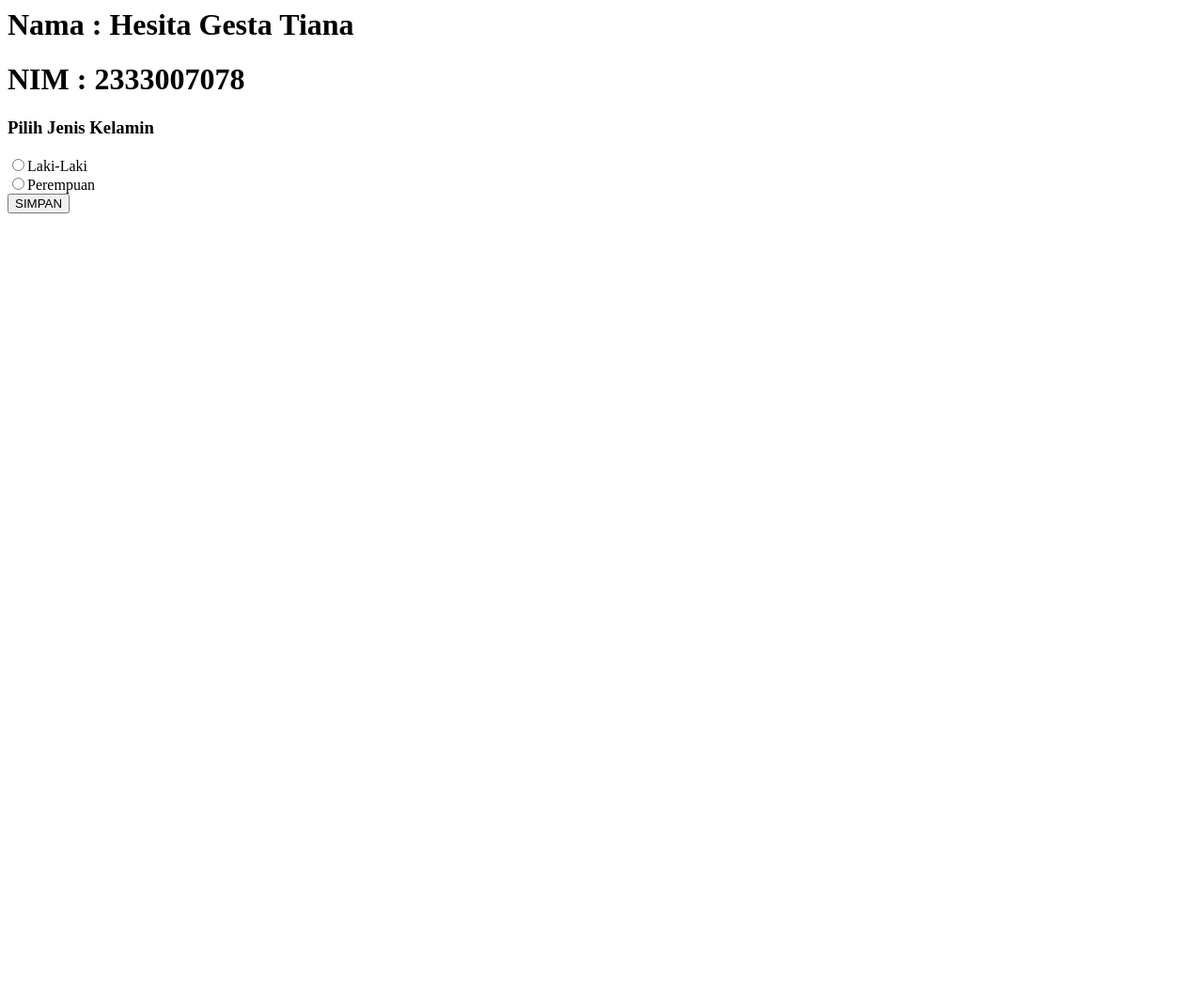
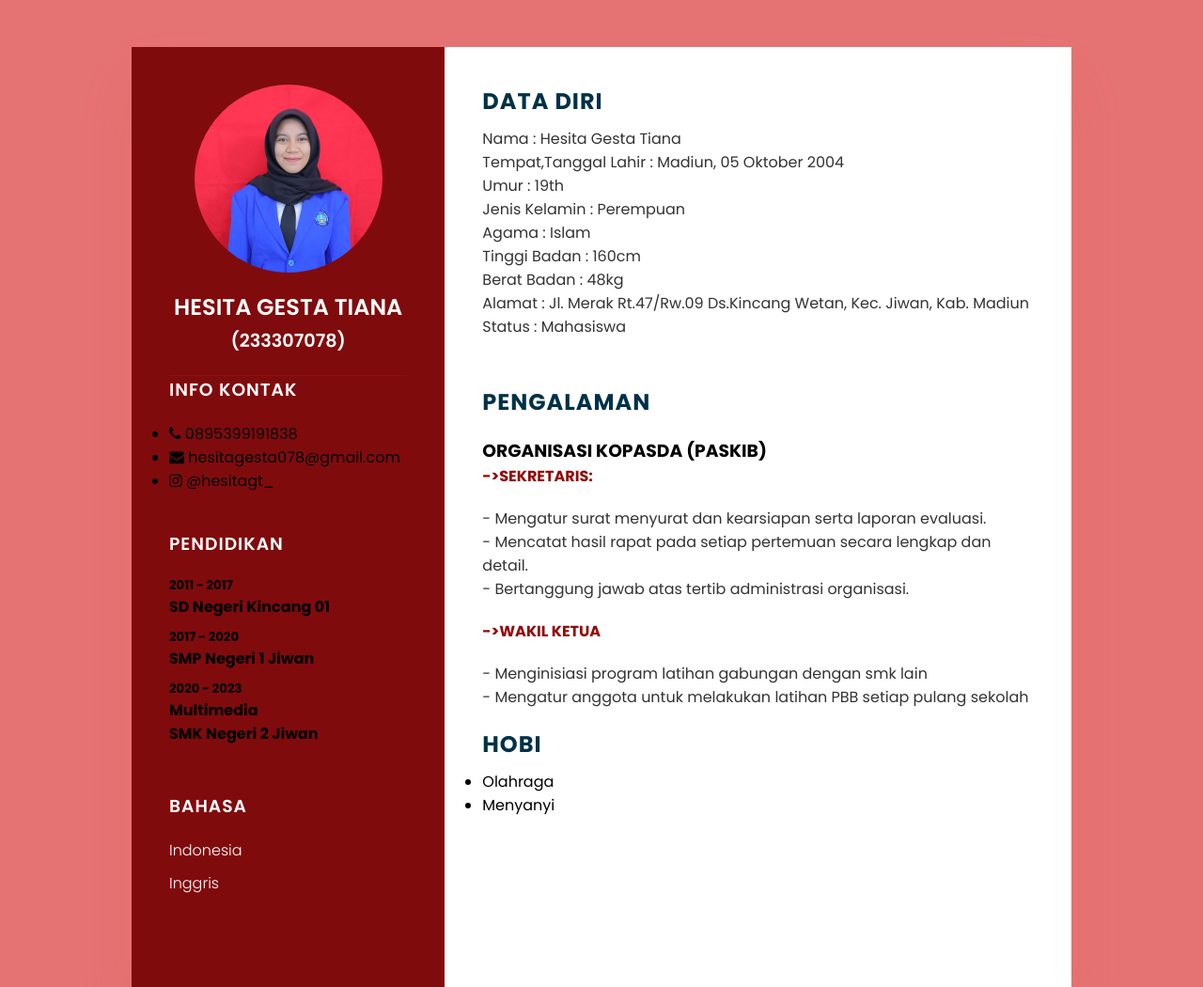
Before and after one commit to Hesita078/TI2C-uiweb, a plain HTML site: page index.html in a window 1280 px wide. Shown: the whole page at 94% size. Before the commit the page ends 800 px from the top, so only its background shows below. Drawn offline with Linux system fonts and the light colour scheme.

Commit message:
Menambahkan Data Diri

```diff
--- a/index.html
+++ b/index.html
@@ -1,17 +1,117 @@
-<html>
-    <head>
-        <title>Latihan User Interface</title>
-    </head>
-    <body>
-        <h1>Nama : Hesita Gesta Tiana</h1>
-        <h1>NIM : 2333007078</h1>
-
-        <h3>Pilih Jenis Kelamin</h3>
-
-        <form action="">
-            <input type="radio" name="gender" value="laki-laki">Laki-Laki <br>
-            <input type="radio" name="gender" value="perempuan">Perempuan <br>
-            <input type="submit" value="SIMPAN">
-        </form>
-    </body>
+<!DOCTYPE html>
+<html lang="en">
+<head>
+    <meta name="viewport" content="width=device-width, initial-scale=1.0">
+    <title>CV or Remuse Design</title>
+    <link rel="stylesheet" href="https://cdnjs.cloudflare.com/ajax/libs/font-awesome/4.7.0/css/font-awesome.css" integrity="sha512-5A8nwdMOWrSz20fDsjczgUidUBR8liPYU+WymTZP1lmY9G6Oc7HlZv156XqnsgNUzTyMefFTcsFH/tnJE/+xBg==" crossorigin="anonymous" referrerpolicy="no-referrer" />
+    <link rel="stylesheet" type="text/css" href="style.css">
+</head>
+<body>
+    <div class="container">
+        <div class="left_Side">
+            <div class="profileText">
+                <div class="imgBx">
+                    <img src="Profile.jpg">
+                </div>
+                <h2>Hesita Gesta Tiana<br><span>(233307078)</span></h2>
+            </div>
+            <div class="INFO KONTAK">
+            <h3 class="title">INFO KONTAK</h3>
+            <ul>
+                <li>
+                    <span class="icon"><i class="fa fa-phone" aria-hidden="true"></i></span>
+                    <span class="text">0895399191838</span>
+                </li>
+                <li>
+                    <span class="icon"><i class="fa fa-envelope" aria-hidden="true"></i></span>
+                    <span class="text">hesitagesta078@gmail.com</span>
+                </li>
+                <li>
+                    <span class="icon"><i class="fa fa-instagram" aria-hidden="true"></i></span>
+                    <span class="text">@hesitagt_</span>
+                </li>
+            </ul>
+        </div>
+        <div class="contactInfo PENDIDIKAN">
+            <h3 class="title">PENDIDIKAN</h3>
+            <ul>
+                <li>
+                   <h5>2011 - 2017</h5>
+                   <h4>SD Negeri Kincang 01 </h4>
+                </li>
+                <li>
+                    <h5>2017 - 2020</h5>
+                    <h4>SMP Negeri 1 Jiwan</h4>
+                 </li>
+                 <li>
+                    <h5>2020 - 2023</h5>
+                    <h4>Multimedia</h4>
+                    <h4>SMK Negeri 2 Jiwan</h4>
+                 </li>
+            </ul>
+        </div>
+        <div class="contactInfo BAHASA">
+            <h3 class="title">BAHASA</h3>
+            <ul>
+                <li>
+                    <span class="text">Indonesia</span>
+                    <span class="percent"></span>
+                    <div style="width: 90%;"></div>
+                </li>
+                <li>
+                    <span class="text">Inggris</span>
+                    <span class="percent"></span>
+                    <div style="width: 50%;"></div>
+                </li>
+            </ul>
+    </div>
+    </div>
+  <div class="right_Side">
+  <div class="about">
+    <h2 class="title2">DATA DIRI</h2>
+    <p>Nama                  : Hesita Gesta Tiana </p>
+    <p>Tempat,Tanggal Lahir  : Madiun, 05 Oktober 2004</p>
+    <p>Umur                  : 19th</p>
+    <p>Jenis Kelamin         : Perempuan</p>
+    <p>Agama                 : Islam</p>
+    <p>Tinggi Badan          : 160cm</p>
+    <p>Berat Badan           : 48kg</p>
+    <p>Alamat                : Jl. Merak Rt.47/Rw.09 Ds.Kincang Wetan, Kec. Jiwan, Kab. Madiun</p>
+    <p>Status                : Mahasiswa</p>
+  </div>
+  <div class="about">
+    <h2 class="title2">PENGALAMAN</h2>
+    <div class="box">
+        <div class="year_company">
+        <div class="text">
+        <h3>ORGANISASI KOPASDA (PASKIB)</h3>
+        <h4>->Sekretaris:</h4>
+        <div class="box">
+        <div class="year_company">
+        <div class="text">
+        <p>- Mengatur surat menyurat dan kearsiapan serta laporan evaluasi.</p>
+        <p>- Mencatat hasil rapat pada setiap pertemuan secara lengkap dan detail.</p>
+        <p>- Bertanggung jawab atas tertib administrasi organisasi.</p>
+        <div class="box">
+        <div class="year_company">
+        <div class="text">
+        <h4>->Wakil Ketua</h4>
+        <div class="box">
+        <div class="year_company">
+        <div class="text">
+        <p>- Menginisiasi program latihan gabungan dengan smk lain</p>
+        <p>- Mengatur anggota untuk melakukan latihan PBB setiap pulang sekolah</p>
+    </div>
+</div>
+    </div>
+<div class="About Hobi">
+    <h2 class="title2">Hobi</h2>
+    <ul>
+        <li><i class="fa fa-sport" aria-hidden="true"></i>Olahraga</li>
+        <li><i class="fa fa-mic" aria-hidden="true"></i>Menyanyi</li>
+    </ul>
+</div>
+  </div>
+    </div>
+</body>
 </html>
--- /dev/null
+++ b/style.css
@@ -0,0 +1,246 @@
+@import url('https://fonts.googleapis.com/css?family=Poppins:200,300,400,500,600,700,800,900&display=swap');
+*
+{
+    margin:0;
+    padding:0;
+    box-sizing:border-box;
+    font-family: 'Poppins', sans-serif;
+
+}
+body
+{
+    background: rgb(230, 115, 115);
+    display: flex;
+    justify-content: center;
+    align-items: center;
+    min-height:100vh;
+}
+.container
+{
+    position: relative;
+    width: 100%;
+    max-width: 1000px;
+    min-height: 1000px;
+    background: #fff;
+    margin:50px;
+    display: grid;
+    grid-template-columns: 1fr 2fr ;
+    box-shadow: 0 35px 55px rgba(211, 68, 68, 0.1);
+}
+.container .left_Side
+{
+    position: relative;
+    background: #800b0d;
+    padding: 40px;
+}
+.profileText
+{
+    position: relative;
+    display:flex;
+    flex-direction: column;
+    align-items: center;
+    padding-bottom: 20px;
+    border-bottom: 1px solid rgba(179, 46, 46, 0.2);
+}
+.profileText .imgBx
+{
+    position:relative;
+    width: 200px;
+    height:200px;
+    border-radius: 50%;
+    overflow:hidden;
+
+}
+.profileText .imgBx img
+{
+    position: absolute;
+    top: 0;
+    left: 0;
+    width: 100%;
+    height: 100%;
+    object-fit: cover;
+}
+.profileText h2
+{
+    color: #fff;
+    font-size: 1.5em;
+    margin-top: 20px;
+    text-transform: uppercase;
+    text-align: center;
+    font-weight: 600;
+    line-height: 1.4em;
+}
+.profileText h2 span
+{
+    font-size: 0.8em;
+    font-style: 300;
+}
+.contactInfo
+{
+    padding-top: 40px ;
+}
+.title
+{
+    color: #fff;
+    text-transform: uppercase;
+    font-weight: 600;
+    letter-spacing: 1px;
+    margin-bottom: 20px;
+
+}
+
+.contactInfo ul
+{
+position: relative;
+}
+.contactInfo ul li
+{
+position: relative;
+list-style: none;
+margin: 10px 0;
+cursor: pointer;
+}
+.contactInfo ul li .icon
+{
+    display: inline-block;
+    width: 30px;
+    font-size: 18px;
+    color: #e37b7d;
+}
+.contactInfo ul li span
+{
+    color: #fff;
+    font-weight: 300;
+}
+.contactInfo.education li
+{
+margin-bottom: 15px;
+
+}
+.contactInfo.education h5
+{
+    color: rgb(241, 141, 141);
+    font-weight: 500;
+}
+.contactInfo.education h4
+{
+    color: rgb(252, 248, 248);
+    font-weight: 500;
+}
+.contactInfo.education h4:nth-child(2)
+{
+color: #fff;
+font-weight: 300;
+}
+.contactInfo.language .percent
+{
+    position: relative;
+    width: 100%;
+    height: 6px;
+    background: #f18384;
+    display: block;
+    margin-top: 5px;
+}
+.contactInfo.language .percent div
+{
+    position: absolute;
+    top: 0;
+    left: 0;
+    height: 100%;
+    background: #620305;
+}
+.container .right_Side
+{
+    position: relative;
+    background: #fff;
+    padding: 40px;
+}
+.about
+{
+    margin-bottom: 50px;
+
+}
+.about:last-child
+{
+    margin-bottom: 0;
+}
+.title2
+{
+    color:#003147;
+    text-transform: uppercase;
+    letter-spacing: 1px;
+    margin-bottom: 10px;
+}
+p
+{
+    color: #333;
+}
+.about .box
+{
+    display:flex ;
+    flex-direction: row;
+    margin: 20px 0;
+}
+.about .box .year_company
+{
+    min-width: 150px;
+}
+.about .box .year_company h5
+{
+    text-transform: uppercase;
+    color: #848c90;
+    font-weight: 600;
+}
+.about .box .text h4{
+    text-transform: uppercase;
+    color: rgb(148, 8, 8);
+    font-size: 16px;
+}
+.skills .box
+{
+    position: relative;
+    width: 100%;
+    display:grid;
+    grid-template-columns: 150px 1fr;
+    justify-content: center;
+align-items: center;
+}
+.skills .box h4
+{
+    text-transform: uppercase;
+    color: #848c99;
+    font-weight: 500;
+
+}
+.skills .box .percent
+{
+    position: relative;
+    width: 100%;
+    height: 10px;
+background: #c1baba;
+}
+.skills .box .percent div
+{
+position: absolute;
+top: 0;
+left: 00;
+height: 100%;
+background: rgb(148, 8, 8);
+}
+.interest ul{
+    display: grid;
+    grid-template-columns: repeat(4,1fr);
+}
+.interest ul li
+{
+    list-style: none;
+    color: #333;
+    font-weight: 500;
+    margin: 10px 0;
+}
+.interest ul li .fa
+{
+    color: #800b0d;
+    font-size: 18px;
+    width: 20px;
+}
```
Also changed, not shown: profile.jpg (added).
